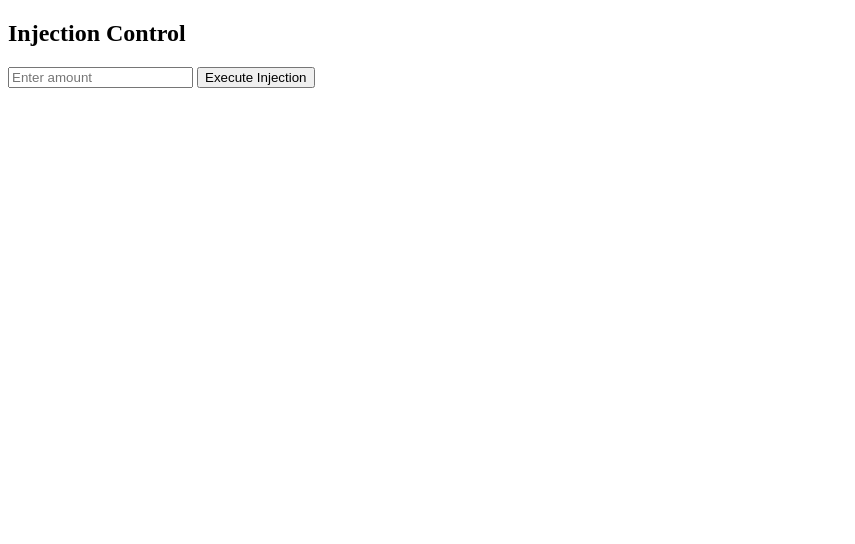
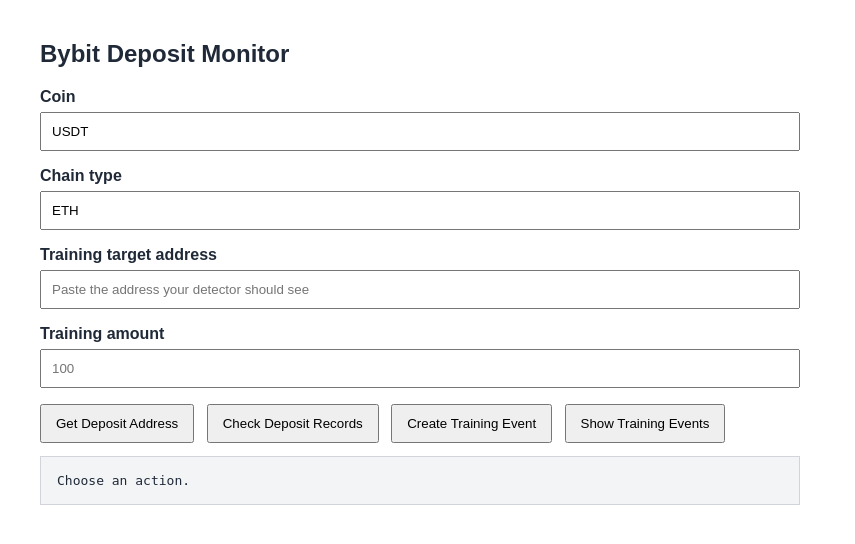
Before and after one commit to Adatata001/ch, a Flask app: page / in a window 1280 px wide. Shown: the top 544 px of the page, without its empty margins (0-855 px from the left). Run offline with Flask 3, Linux system fonts and the light colour scheme.

Commit message:
implement training deposit functionality and enhance UI for deposit monitoring

```diff
--- a/main.py
+++ b/main.py
@@ -1,6 +1,8 @@
 from flask import Flask, request, jsonify, render_template
 import os
 import requests
+import uuid
+from urllib.parse import urlencode
 from dotenv import load_dotenv
 from utils import generate_signature, get_timestamp
 
@@ -16,30 +18,113 @@ def home():
 API_KEY = os.getenv('API_KEY')
 API_SECRET = os.getenv('API_SECRET')
 WALLET = os.getenv('WALLET_ADDRESS')
+BYBIT_BASE_URL = os.getenv('BYBIT_BASE_URL', 'https://api.bybit.com').rstrip('/')
+RECV_WINDOW = '5000'
+TRAINING_DEPOSITS = []
 
-@app.route('/inject-money', methods=['POST'])
-def handle_injection():
-    amount = request.json.get('amount')
 
-    endpoint = "https://api.bybit.com/v5/asset/deposit/history"
+def bybit_get(path, params=None):
+    if not API_KEY or not API_SECRET:
+        return {"error": "API_KEY and API_SECRET must be configured."}, 500
+
+    params = {key: value for key, value in (params or {}).items() if value not in (None, '')}
+    query_string = urlencode(params)
     timestamp = get_timestamp()
-
-    payload = f"amount={amount}&address={WALLET}&timestamp={timestamp}"
-    signature = generate_signature(API_SECRET, payload)
+    signature_payload = f"{timestamp}{API_KEY}{RECV_WINDOW}{query_string}"
+    signature = generate_signature(API_SECRET, signature_payload)
 
     headers = {
         "X-BAPI-API-KEY": API_KEY,
         "X-BAPI-SIGN": signature,
         "X-BAPI-TIMESTAMP": timestamp,
-        "Content-Type": "application/json"
+        "X-BAPI-RECV-WINDOW": RECV_WINDOW,
     }
 
-    response = requests.post(endpoint, headers=headers, data=payload)
+    url = f"{BYBIT_BASE_URL}{path}"
+    response = requests.get(url, headers=headers, params=params, timeout=15)
+    try:
+        body = response.json()
+    except ValueError:
+        body = {"error": response.text}
 
+    return body, response.status_code
+
+@app.route('/inject-money', methods=['POST'])
+def handle_injection():
     return jsonify({
-        "status": "Attempted",
-        "response": response.json() if response.ok else response.text
+        "status": "Rejected",
+        "message": (
+            "Bybit's deposit API cannot create money or force a deposit. "
+            "Send funds on-chain to your Bybit deposit address, then use /deposit-records "
+            "to check whether Bybit has credited it."
+        )
+    }), 400
+
+
+@app.route('/training/inject-deposit', methods=['POST'])
+def training_inject_deposit():
+    data = request.get_json(silent=True) or {}
+    address = (data.get('address') or WALLET or '').strip()
+    coin = (data.get('coin') or 'USDT').upper()
+    chain = (data.get('chain') or 'ETH').upper()
+    amount = str(data.get('amount') or '').strip()
+
+    if not address:
+        return jsonify({"error": "address is required"}), 400
+
+    try:
+        numeric_amount = float(amount)
+    except ValueError:
+        return jsonify({"error": "amount must be a number"}), 400
+
+    if numeric_amount <= 0:
+        return jsonify({"error": "amount must be greater than zero"}), 400
+
+    record = {
+        "trainingOnly": True,
+        "status": "synthetic_deposit_created",
+        "id": str(uuid.uuid4()),
+        "txID": f"training-{uuid.uuid4().hex}",
+        "coin": coin,
+        "chain": chain,
+        "amount": amount,
+        "toAddress": address,
+        "createdAt": get_timestamp(),
+        "note": "Synthetic local event only. No blockchain transaction or exchange credit occurred.",
+    }
+    TRAINING_DEPOSITS.insert(0, record)
+
+    return jsonify(record), 201
+
+
+@app.route('/training/deposits')
+def training_deposits():
+    return jsonify({
+        "trainingOnly": True,
+        "rows": TRAINING_DEPOSITS,
     })
+
+
+@app.route('/deposit-address')
+def deposit_address():
+    coin = request.args.get('coin', 'USDT').upper()
+    chain_type = request.args.get('chainType') or request.args.get('chain')
+    body, status_code = bybit_get('/v5/asset/deposit/query-address', {
+        'coin': coin,
+        'chainType': chain_type,
+    })
+    return jsonify(body), status_code
+
+
+@app.route('/deposit-records')
+def deposit_records():
+    coin = request.args.get('coin', 'USDT').upper()
+    limit = request.args.get('limit', '10')
+    body, status_code = bybit_get('/v5/asset/deposit/query-record', {
+        'coin': coin,
+        'limit': limit,
+    })
+    return jsonify(body), status_code
 
 if __name__ == '__main__':
     app.run(debug=True)
--- a/templates/index.html
+++ b/templates/index.html
@@ -1,18 +1,122 @@
 <!DOCTYPE html>
 <html>
+<head>
+    <title>Bybit Deposit Monitor</title>
+    <style>
+        body {
+            font-family: Arial, sans-serif;
+            margin: 40px;
+            max-width: 760px;
+            color: #1f2937;
+        }
+
+        label {
+            display: block;
+            margin-top: 16px;
+            font-weight: 700;
+        }
+
+        input {
+            box-sizing: border-box;
+            display: block;
+            margin-top: 6px;
+            padding: 10px;
+            width: 100%;
+        }
+
+        button {
+            margin-top: 16px;
+            margin-right: 8px;
+            padding: 10px 14px;
+            cursor: pointer;
+        }
+
+        pre {
+            background: #f3f4f6;
+            border: 1px solid #d1d5db;
+            padding: 16px;
+            white-space: pre-wrap;
+            word-break: break-word;
+        }
+    </style>
+</head>
 <body>
-    <h2>Injection Control</h2>
-    <input type="number" id="amount" placeholder="Enter amount">
-    <button onclick="triggerInjection()">Execute Injection</button>
+    <h2>Bybit Deposit Monitor</h2>
+
+    <label for="coin">Coin</label>
+    <input id="coin" value="USDT" placeholder="USDT">
+
+    <label for="chain">Chain type</label>
+    <input id="chain" value="ETH" placeholder="ETH, TRX, SOL...">
+
+    <label for="address">Training target address</label>
+    <input id="address" placeholder="Paste the address your detector should see">
+
+    <label for="amount">Training amount</label>
+    <input id="amount" type="number" min="0" step="0.000001" placeholder="100">
+
+    <button onclick="getAddress()">Get Deposit Address</button>
+    <button onclick="getRecords()">Check Deposit Records</button>
+    <button onclick="injectTrainingDeposit()">Create Training Event</button>
+    <button onclick="getTrainingDeposits()">Show Training Events</button>
+
+    <pre id="output">Choose an action.</pre>
 
     <script>
-        function triggerInjection() {
-            const amount = document.getElementById('amount').value;
-            fetch('/inject-money', {
+        const output = document.getElementById('output');
+
+        function coin() {
+            return encodeURIComponent(document.getElementById('coin').value || 'USDT');
+        }
+
+        function chain() {
+            return encodeURIComponent(document.getElementById('chain').value || '');
+        }
+
+        function rawValue(id) {
+            return document.getElementById(id).value;
+        }
+
+        async function showResponse(response) {
+            const text = await response.text();
+            try {
+                output.textContent = JSON.stringify(JSON.parse(text), null, 2);
+            } catch {
+                output.textContent = text;
+            }
+        }
+
+        async function getAddress() {
+            output.textContent = 'Loading deposit address...';
+            const response = await fetch(`/deposit-address?coin=${coin()}&chainType=${chain()}`);
+            showResponse(response);
+        }
+
+        async function getRecords() {
+            output.textContent = 'Loading deposit records...';
+            const response = await fetch(`/deposit-records?coin=${coin()}&limit=10`);
+            showResponse(response);
+        }
+
+        async function injectTrainingDeposit() {
+            output.textContent = 'Creating training event...';
+            const response = await fetch('/training/inject-deposit', {
                 method: 'POST',
                 headers: {'Content-Type': 'application/json'},
-                body: JSON.stringify({amount: amount})
-            }).then(response => alert("Signal Sent. Check Bybit logs."));
+                body: JSON.stringify({
+                    coin: rawValue('coin') || 'USDT',
+                    chain: rawValue('chain') || 'ETH',
+                    address: rawValue('address'),
+                    amount: rawValue('amount')
+                })
+            });
+            showResponse(response);
+        }
+
+        async function getTrainingDeposits() {
+            output.textContent = 'Loading training events...';
+            const response = await fetch('/training/deposits');
+            showResponse(response);
         }
     </script>
 </body>
```
Also changed, not shown: 1 other file.
